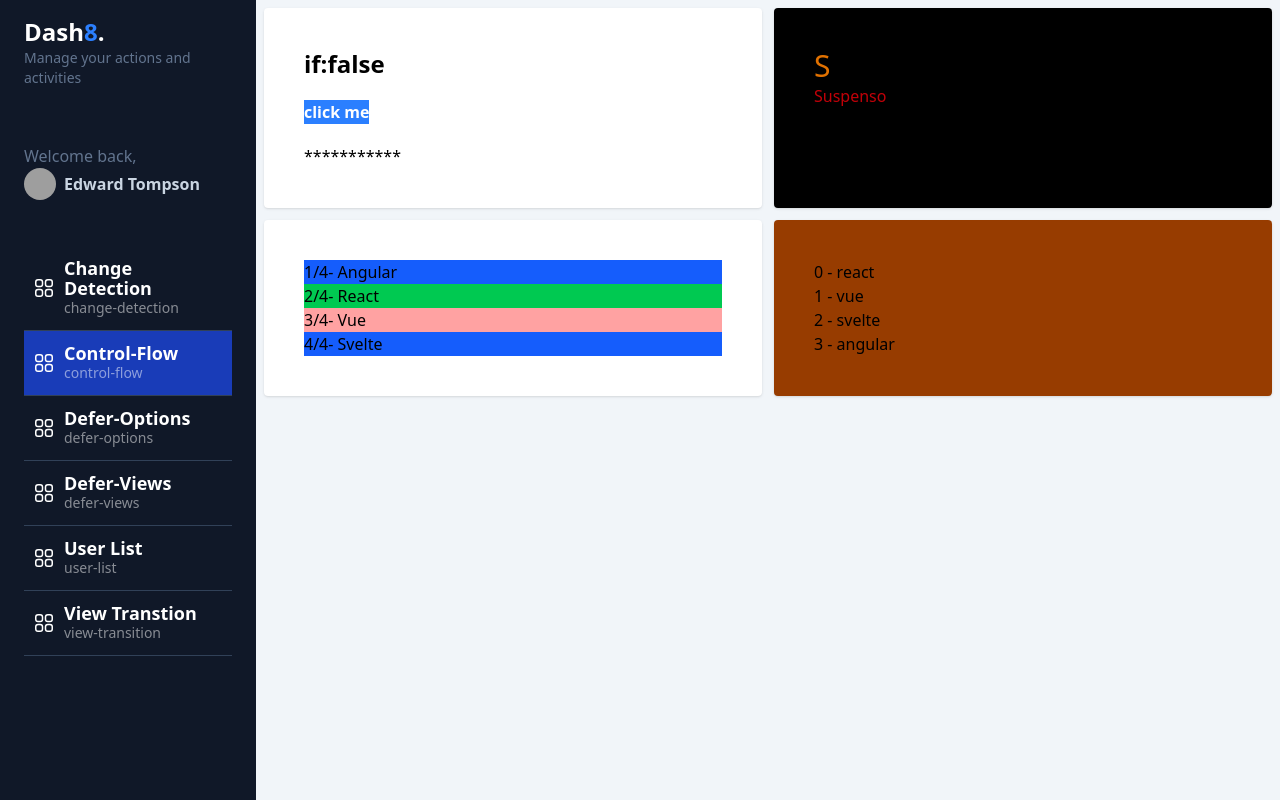
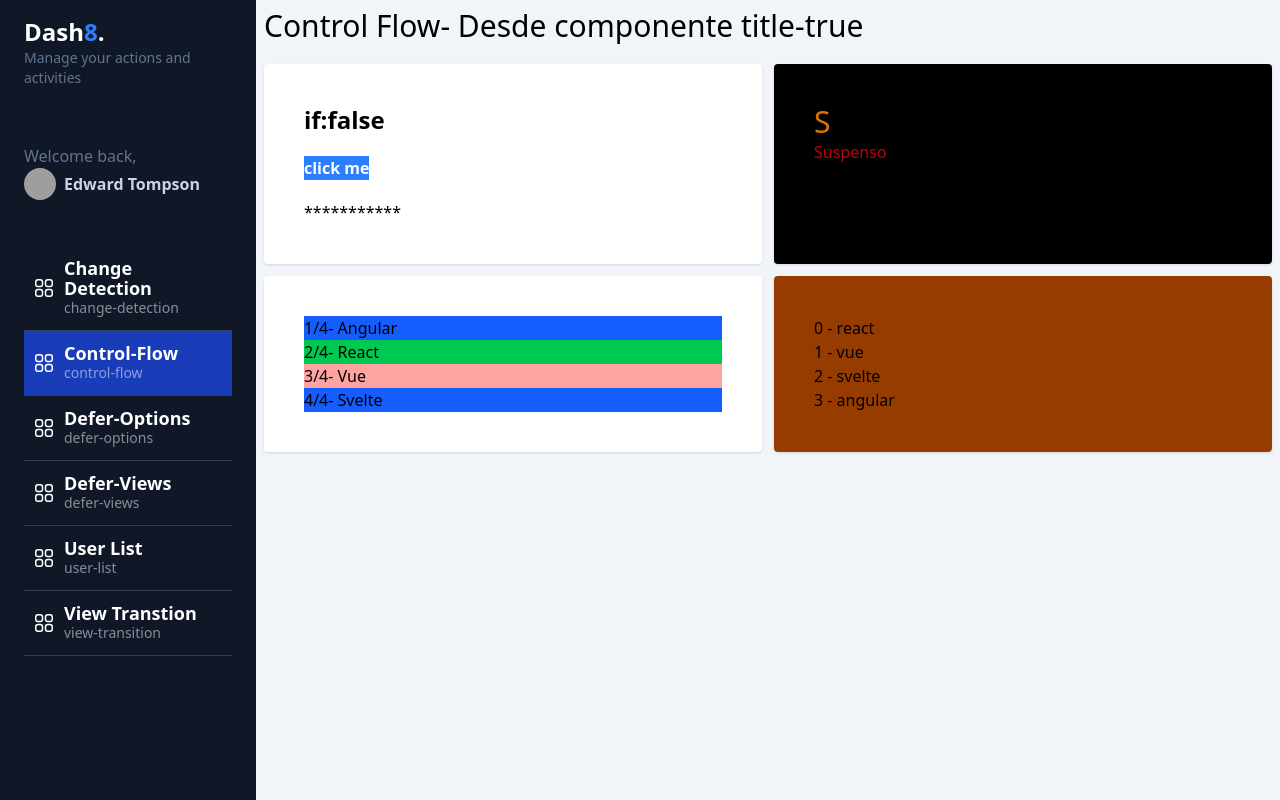
Before and after one commit to VictorCarmonaMoraza/PrecioVivienda_Angular20, an Angular app: page /dashboard/control-flow in a window 1280 px wide. Built offline with nearby package versions, Linux system fonts and the light colour scheme; grey boxes are pictures that could not be loaded; a web font is replaced by a local one.

Commit message:
Required @Input

```diff
--- a/src/app/dashboard/pages/control-flow/control-flow.html
+++ b/src/app/dashboard/pages/control-flow/control-flow.html
@@ -1,3 +1,6 @@
+<app-title title="Control Flow" withShadow/>
+
+
 <section class="grid grid-cols-1 md:grid-cols-2 gap-3">
 
   <div class="bg-white rounded shadow p-10">
--- a/src/app/dashboard/pages/control-flow/control-flow.ts
+++ b/src/app/dashboard/pages/control-flow/control-flow.ts
@@ -1,10 +1,11 @@
 import { Component, signal } from '@angular/core';
+import { Title } from "../../../shared/title/title";
 
 type Grade = 'A' | 'B' | 'F' | 'S';
 
 @Component({
   selector: 'app-control-flow',
-  imports: [],
+  imports: [Title],
   templateUrl: './control-flow.html',
   styleUrl: './control-flow.css'
 })
--- a/src/app/shared/title/title.ts
+++ b/src/app/shared/title/title.ts
@@ -1,11 +1,12 @@
-import { Component } from '@angular/core';
+import { booleanAttribute, Component, Input } from '@angular/core';
 
 @Component({
   selector: 'app-title',
   imports: [],
-  templateUrl: './title.html',
+ template:`<h1 class="text-3xl mb-5">{{title}}- Desde componente title-{{withShadow}}</h1>`,
   styleUrl: './title.css'
 })
 export class Title {
-
+ @Input({required:true}) title!: string;
+ @Input({transform:booleanAttribute}) withShadow: boolean= false;
 }
```
